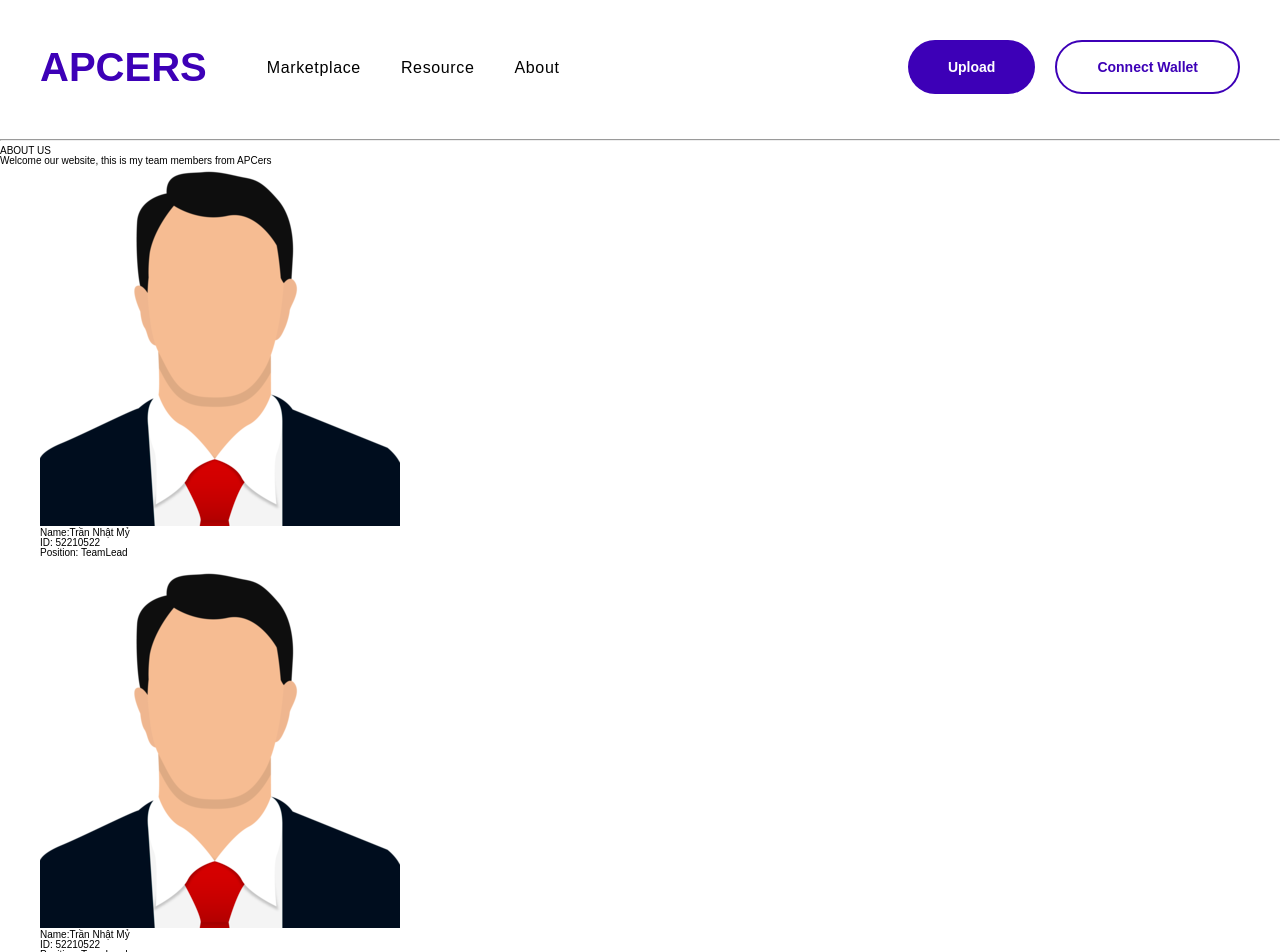
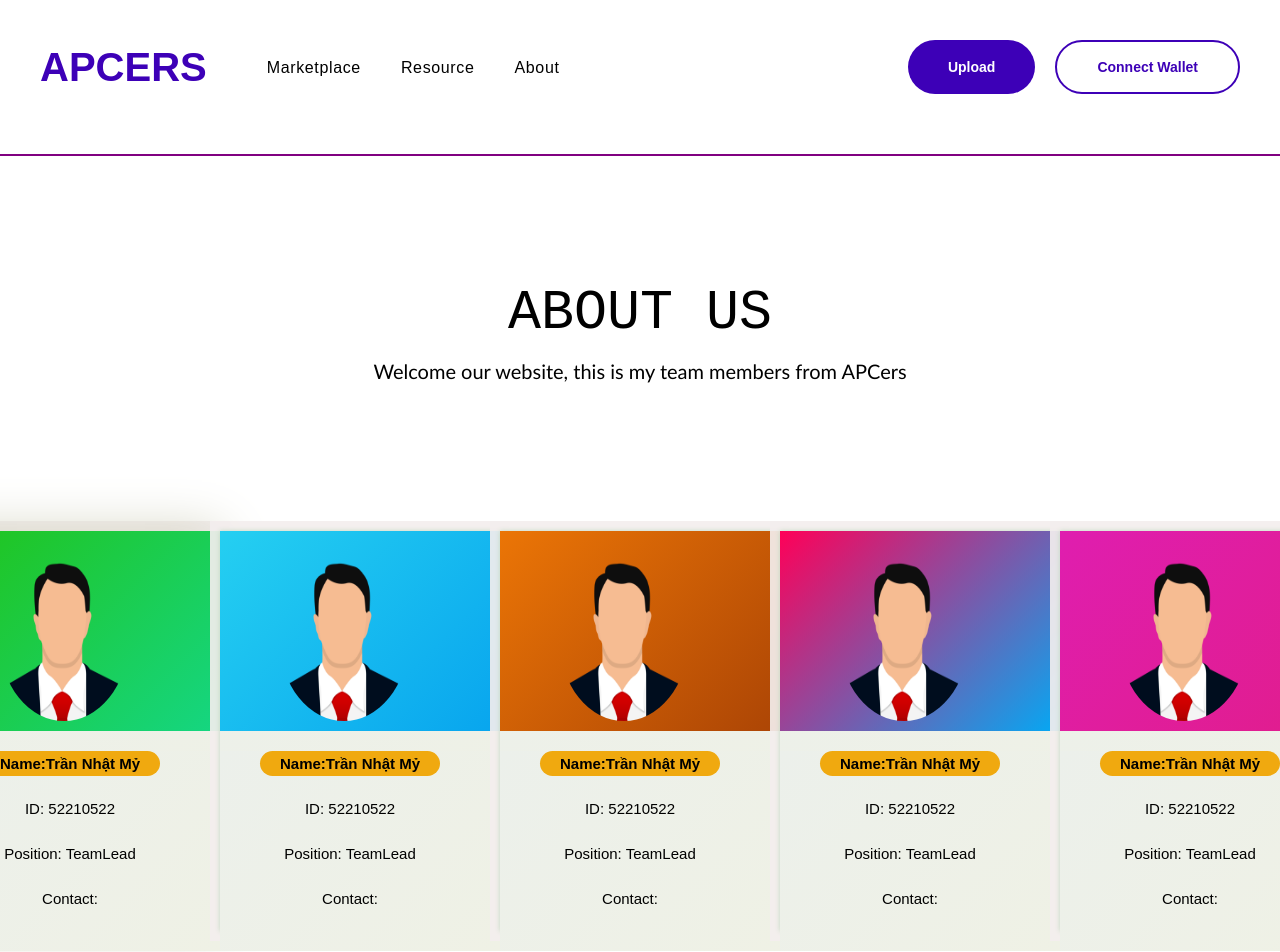
Before and after one commit to C2Tx420/APCers, a React (Vite) app: page /about in a window 1280 px wide. Shown: the top 952 px of the page. Built offline with nearby package versions, Linux system fonts and the light colour scheme.

Commit message:
HumanCard

```diff
--- a/src/components/HumanCard/HumanCard.jsx
+++ b/src/components/HumanCard/HumanCard.jsx
@@ -1,73 +1,100 @@
 import "./HumanCard.scss";
 import img1 from "../../assets/img/ava1.jpeg";
+import icon1 from '../../assets/img/Facebook.png'
+import icon2 from '../../assets/img/Linhked.png'
+import icon3 from '../../assets/img/Twiter.png'
 
 
 export default function HumanCard() {
   return (
     <div>
-      {/* gioi thieu  */}
+
       <div>
-        <hr className="line1" />
+        <hr className="HumanCard-line1" />
       </div>
 
 
-      <div className="about">
+      <div className="HumanCard-about">
         {" "}
         <p>ABOUT US</p>
       </div>
-      <div className="para1">
+      <div className="HumanCard-para1">
         {" "}
         Welcome our website, this is my team members from APCers{" "}
       </div>
 
-     <div className='container'>
-        {/* member 1 */}
-      <div className="box">
-            <img src={img1} alt=""   />
-            <p>Name:Trần Nhật Mỷ </p>
+     <div className='HumanCard-container'>
+     <div>
+                <div className='HumanCard-box1'>
+                  <div className='Humancard-topbox1'>
+                    <img src={img1} alt="" />
+                    </div>
+                   <div className='Humancard-botbox1'>
+                <p className="Humancard-namebox1">Name:Trần Nhật Mỷ </p>
                 <p>ID: 52210522 </p>
                 <p>Position: TeamLead</p>
-
+                <p>Contact:</p>
                  <br />
                 </div>
-        {/* ------- */}
-        {/* member 2 */}
-        <div className='box2'>
-            <img src={img1} alt=""   />
-            <p>Name:Trần Nhật Mỷ </p>
+                </div>
+             </div>
+             <div>
+                <div className='HumanCard-box2'>
+                  <div className='Humancard-topbox2'>
+                    <img src={img1} alt="" />
+                    </div>
+                   <div className='Humancard-botbox2'>
+                <p className='Humancard-namebox2'>Name:Trần Nhật Mỷ </p>
                 <p>ID: 52210522 </p>
                 <p>Position: TeamLead</p>
+                <p>Contact:</p>
                  <br />
+                </div>
+                </div>
              </div>
             {/* member3 */}
             <div>
-                <div className='box3'>
-                <img src={img1} alt=""   />
-                <p>Name:Trần Nhật Mỷ </p>
+                <div className='HumanCard-box3'>
+                  <div className='Humancard-topbox3'>
+                    <img src={img1} alt="" />
+                    </div>
+                   <div className='Humancard-botbox3'>
+                <p className='Humancard-namebox3'>Name:Trần Nhật Mỷ </p>
                 <p>ID: 52210522 </p>
                 <p>Position: TeamLead</p>
-
+                <p>Contact:</p>
                  <br />
+                </div>
                 </div>
              </div>
             {/* member 4 */}
              <div>
-                <div className='box4'>
+                <div className='HumanCard-box4'>
+                  <div className='Humancard-topbox4'>
                     <img src={img1} alt="" />
-                <p>Name:Trần Nhật Mỷ </p>
+                    </div>
+                   <div className='Humancard-botbox4'>
+                <p className='Humancard-namebox4'>Name:Trần Nhật Mỷ </p>
                 <p>ID: 52210522 </p>
                 <p>Position: TeamLead</p>
+                <p>Contact:</p>
                  <br />
+                </div>
                 </div>
              </div>
             {/* member 5 */}
             <div>
-                <div className='box4'>
+                <div className='HumanCard-box5'>
+                  <div className='Humancard-topbox5'>
                     <img src={img1} alt="" />
-                    <p>Name:Trần Nhật Mỷ </p>
+                    </div>
+                   <div className='Humancard-botbox5'>
+                <p className='Humancard-namebox5'>Name:Trần Nhật Mỷ </p>
                 <p>ID: 52210522 </p>
                 <p>Position: TeamLead</p>
+                <p>Contact:</p>
                  <br />
+                </div>
                 </div>
              </div>
 
--- a/src/components/HumanCard/HumanCard.scss
+++ b/src/components/HumanCard/HumanCard.scss
@@ -8,25 +8,26 @@
 
 
 
-// .about{
-//     margin-top: 120px;
+ .HumanCard-about{
+     margin-top: 130px;
+    font-weight:   300px solid;
+     text-align: center;
+     font-family: 'Courier New', Courier, monospace;
+     font-size: 55px;
+ }
+ .HumanCard-para1{
+     text-align: center;
+     margin-top: 20px;
+     font-size: 20px;
+     font-family: 'Gill Sans', 'Gill Sans MT', Calibri, 'Trebuchet MS', sans-serif;
 
-//     text-align: center;
-//     font-family: 'Courier New', Courier, monospace;
-//     font-size: 45px;
-// }
-// .para1{
-//     text-align: center;
-//     margin-top: 20px;
-//     font-size: 20px;
-//     font-family: 'Gill Sans', 'Gill Sans MT', Calibri, 'Trebuchet MS', sans-serif;
+ }
+ .HumanCard-line1{
 
-// }
-// .line1{
-//     margin-top: -60px;
-//    border-style:double ;
-//    color: purple;
-// }
+     margin-top: 20px;
+    border-style:double ;
+    color: purple;
+ }
 
 
 
@@ -57,45 +58,176 @@
 //     background-color: antiquewhite;
 //     border-radius: 8px;
 // }
-//  .container {
-//        margin-top:50px;
-//         height:20%;
-//         display:flex;
-//         justify-content: center;
-//         align-items: center;
+  .HumanCard-container {
+
+        margin-top:150px;
+         height:20%;
+         display:flex;
+        justify-content: center;
+         align-items: center;
 
 
-//  }
-//  .container img {
-//         border-radius: 50%;
-//         text-align: justify;
-//         margin-top:60px;
-//         margin-left: 10px;
-//         width:20vw;
-//         height:20vh;
-//         width:20vh;
 
-//  }
+  }
+  .HumanCard-container img {
 
-// .container p{
-//     margin-left:5px;
-//     font-size: 20px;
-//     margin-right: 70px;
-//     justify-content: space-between;
-//     text-align: justify;
-// }
+         border-radius: 50%;
+        // text-align: center;
+         margin-top:30px;
+         margin-left: 60px;
+        margin-bottom: 50px;
+        //width:20vw;
+        height:20vh;
+        width: 10vw;
 
-// .box{
+        background-repeat:no repeat;
+        background-position: center;
 
-//     border: 4px solid #3D00B7;
+  }
 
-// }
-// .box2{
-//     border:4px solid #3D00B7;
-// }
-// .box3{
-//     border:4px solid #3D00B7;
-// }
-// .box4{
-//     border:4px solid #3D00B7;
-// }
+ .HumanCard-container p{
+   margin-top: 20px;
+     margin-left:40px;
+     font-size: 15px;
+     margin-right: 60px;
+     justify-content: space-between;
+     text-align: center;
+     //text-align: justify;
+     padding:5px;
+ }
+
+
+ .HumanCard-box1{
+
+    height:400px;
+    width:280px;
+
+    box-shadow: 0 0 50px #d3d3c1, 0 0 0 10px #f4eeeeeb;
+   // background: linear-gradient(315deg,#03a9f4,#ff0058);
+   // border:3px solid rgb(80, 79, 79);
+   background: linear-gradient(315deg,#eff1e5,#ecf0eb);
+ }
+ .Humancard-topbox1{
+    height:50%;
+    background: linear-gradient(315deg,#15d682,#21c319);
+ }
+ .Humancard-botbox1{
+    height:50%;
+    background: linear-gradient(315deg,#eff1e5,#ecf0eb);
+ }
+ .Humancard-namebox1{
+    font-display: center;
+    text-align: center;
+    font-weight: bold;
+    padding:3px;
+    border-radius: 50px;
+    background-color: #f0a90f;
+
+ }
+
+ .HumanCard-box2{
+
+    height:400px;
+    width:280px;
+    box-shadow: 0 0 5px #C1D9BF, 0 0 0 10px #f4eeeeeb;
+   // background: linear-gradient(315deg,#03a9f4,#ff0058);
+   // border:3px solid rgb(80, 79, 79);
+   background: linear-gradient(315deg,#eff1e5,#ecf0eb);
+ }
+ .Humancard-topbox2{
+    height:50%;
+    background: linear-gradient(315deg,#08a5ee,#25cff1);
+ }
+ .Humancard-botbox2{
+    height:50%;
+    background: linear-gradient(315deg,#eff1e5,#ecf0eb);
+ }
+ .Humancard-namebox2{
+    font-display: center;
+    text-align: center;
+    font-weight: bold;
+    padding:3px;
+    border-radius: 50px;
+    background-color: #f0a90f;
+
+ }
+
+ .HumanCard-box3{
+
+    height:400px;
+    width:280px;
+    box-shadow: 0 0 5px #C1D9BF, 0 0 0 10px #f4eeeeeb;
+    //background: linear-gradient(315deg,#03a9f4,#ff0058);
+   // border:3px solid rgb(80, 79, 79);
+   background: linear-gradient(315deg,#eff1e5,#ecf0eb);
+ }
+ .Humancard-topbox3{
+    height:50%;
+    background: linear-gradient(315deg,#ac4505,#eb7506);
+ }
+ .Humancard-botbox3{
+    height:50%;
+    background: linear-gradient(315deg,#eff1e5,#ecf0eb);
+ }
+ .Humancard-namebox3{
+    font-display: center;
+    text-align: center;
+    font-weight: bold;
+    padding:3px;
+    border-radius: 50px;
+    background-color: #f0a90f;
+
+ }
+
+
+ .HumanCard-box4{
+    height:400px;
+    width:280px;
+    box-shadow: 0 0 5px #C1D9BF, 0 0 0 10px #f4eeeeeb;
+   // background: linear-gradient(315deg,#03a9f4,#ff0058);
+   background: linear-gradient(315deg,#eff1e5,#ecf0eb);
+ }
+ .Humancard-topbox4{
+    height:50%;
+    background: linear-gradient(315deg,#03a9f4,#ff0058);
+ }
+ .Humancard-botbox4{
+
+    height:50%;
+    background: linear-gradient(315deg,#eff1e5,#ecf0eb);
+ }
+ .Humancard-namebox4{
+    font-display: center;
+    text-align: center;
+    font-weight: bold;
+    padding:3px;
+    border-radius: 50px;
+    background-color: #f0a90f;
+
+ }
+
+ .HumanCard-box5{
+    height:400px;
+    width:280px;
+    box-shadow: 0 0 5px #C1D9BF, 0 0 0 10px #f4eeeeeb;
+   // background: linear-gradient(315deg,#03a9f4,#ff0058);
+   background: linear-gradient(315deg,#eff1e5,#ecf0eb);
+ }
+ .Humancard-topbox5{
+    height:50%;
+    background: linear-gradient(315deg,#e11d8c,#df1eaf);
+ }
+ .Humancard-botbox5{
+
+    height:50%;
+    background: linear-gradient(315deg,#eff1e5,#ecf0eb);
+ }
+ .Humancard-namebox5{
+    font-display: center;
+    text-align: center;
+    font-weight: bold;
+    padding:3px;
+    border-radius: 50px;
+    background-color: #f0a90f;
+
+ }
```
Lines whose indentation alone changed are shown as unchanged.
